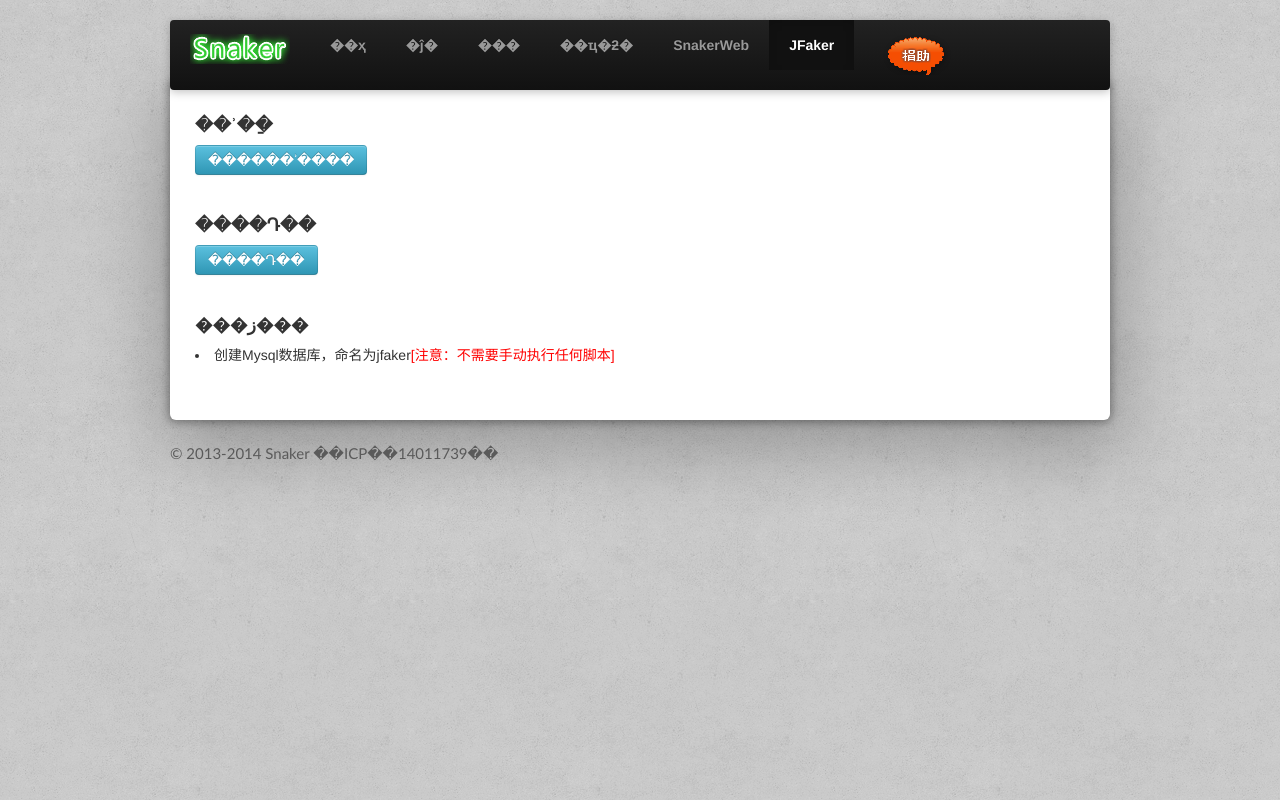
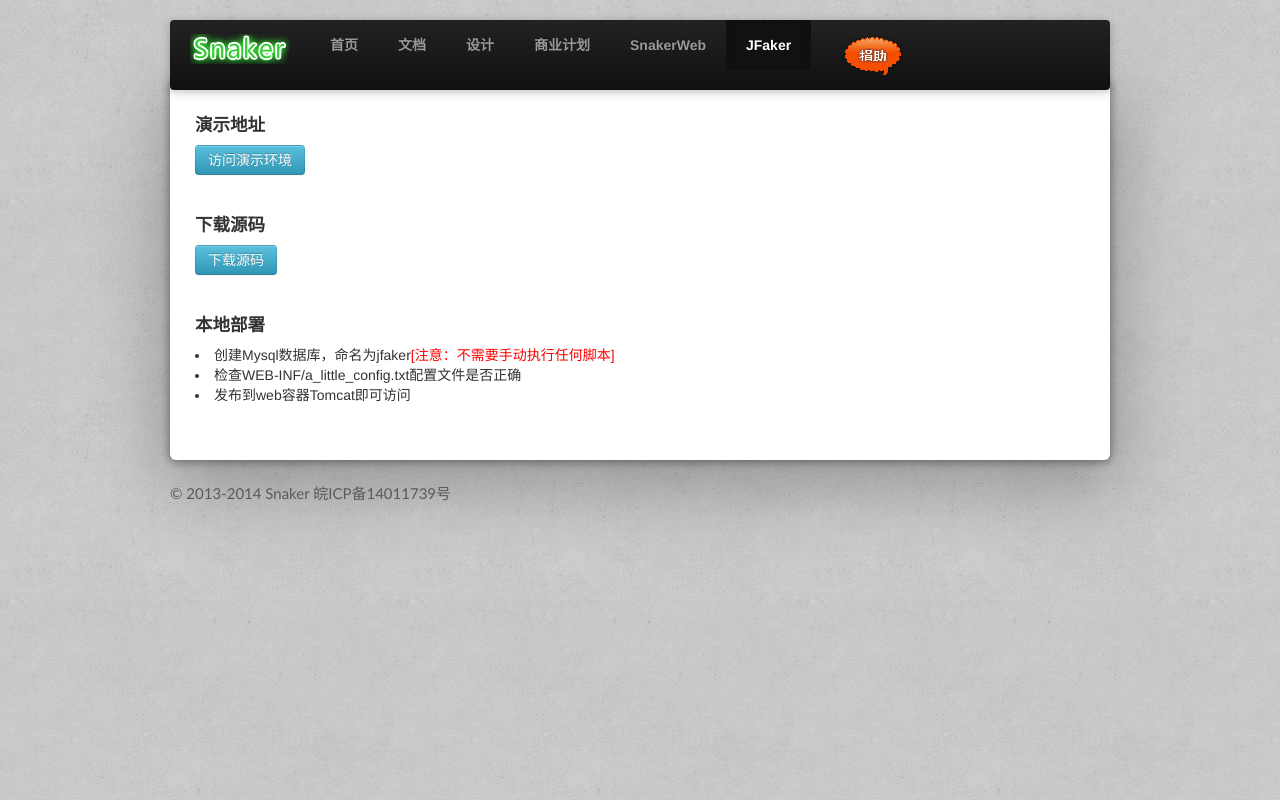
Before and after one commit to yuwgle/snakersite, a plain HTML site: page addflow.html in a window 1280 px wide. Drawn offline with Linux system fonts and the light colour scheme.

Commit message:
fix hm code

```diff
--- a/addflow.html
+++ b/addflow.html
@@ -2,7 +2,7 @@
 <html lang="zh-CN" manifest="cache.manifest">
 <head>
 <meta http-equiv="Content-Type" content="text/html; charset=utf-8" />
-<title>Snaker - ��Դ����������������</title>
+<title>Snaker - 开源轻量级工作流引擎</title>
 </head>
 <link rel="stylesheet" type="text/css" href="css/bootstrap-responsive.min.css"/>
 <link rel="stylesheet" type="text/css" href="css/bootstrap.min.css"/>
@@ -27,14 +27,14 @@
                    <a class="brand" href="#"><img src="img/logo.png"/></a>
                    <div class="nav-collapse collapse">
                     	<ul class="nav">
-                  			<li><a href="index.html">��ҳ</a></li>
-							<li><a href="http://snakerdoc.jd-app.com/" target="_blank">�ĵ�</a></li>
-							<!--<li><a href="quickstart.html">����</a></li>
-							<li><a href="plugin.html">���</a></li>
-							<li><a href="example.html">ʵ��</a></li>
-							<li><a href="integration.html">����</a></li>-->
-							<li><a href="design.html">���</a></li>
-							<li><a href="business.html">��ҵ�ƻ�</a></li>
+                  			<li><a href="index.html">首页</a></li>
+							<li><a href="http://snakerdoc.jd-app.com/" target="_blank">文档</a></li>
+							<!--<li><a href="quickstart.html">入门</a></li>
+							<li><a href="plugin.html">插件</a></li>
+							<li><a href="example.html">实例</a></li>
+							<li><a href="integration.html">集成</a></li>-->
+							<li><a href="design.html">设计</a></li>
+							<li><a href="business.html">商业计划</a></li>
 							<li><a href="http://snakerweb.jd-app.com" target="_blank">SnakerWeb</a></li>
 							<li class="active"><a href="jfaker.html">JFaker</a></li>
 							<li><a href="donate.html"><img src="img/donate.png"/></a></li>
@@ -51,17 +51,19 @@
         	<div class="row">
             	<div class="span12">
                 	<div class="block-left">
-                        <h4>��ʾ��ַ</h4>
-						<p><a class="btn btn-info" href="http://jfaker.jd-app.com" target="_blank">������ʾ����</a></p>
+                        <h4>演示地址</h4>
+						<p><a class="btn btn-info" href="http://jfaker.jd-app.com" target="_blank">访问演示环境</a></p>
 
 						<br>
-						<h4>����Դ��</h4>
-						<p><a class="btn btn-info" href="http://git.oschina.net/yuqs/jfaker/repository/archive?ref=0.1" target="_blank">����Դ��</a></p>
+						<h4>下载源码</h4>
+						<p><a class="btn btn-info" href="http://git.oschina.net/yuqs/jfaker/repository/archive?ref=0.1" target="_blank">下载源码</a></p>
 
 						<br>
-						<h4>���ز���</h4>
+						<h4>本地部署</h4>
 						<p>
 						<li>创建Mysql数据库，命名为jfaker<font color="red">[注意：不需要手动执行任何脚本]</font></li>
+						<li>检查WEB-INF/a_little_config.txt配置文件是否正确</li>
+						<li>发布到web容器Tomcat即可访问</li>
 						</p>
 						<br>
                     </div>
@@ -72,12 +74,12 @@
     </article>
     <div class="container marketing">
 		<footer>
-			<p>&copy; 2013-2014 Snaker ��ICP��14011739��</p>
+			<p>&copy; 2013-2014 Snaker 皖ICP备14011739号</p>
 		</footer>
     </div>
 	<script type="text/javascript">
 		var _bdhmProtocol = (("https:" == document.location.protocol) ? " https://" : " http://");
-		document.write(unescape("%3Cscript src='" + _bdhmProtocol + "hm.baidu.com/h.js%3F89978c29a2dac2a973c76424425ead4f' type='text/javascript'%3E%3C/script%3E"));
+		document.write(unescape("%3Cscript src='" + _bdhmProtocol + "hm.baidu.com/h.js%3Fc131f59e6a5a93f75a74790c7acad03e' type='text/javascript'%3E%3C/script%3E"));
 	</script>
 </body>
 </html>
```
